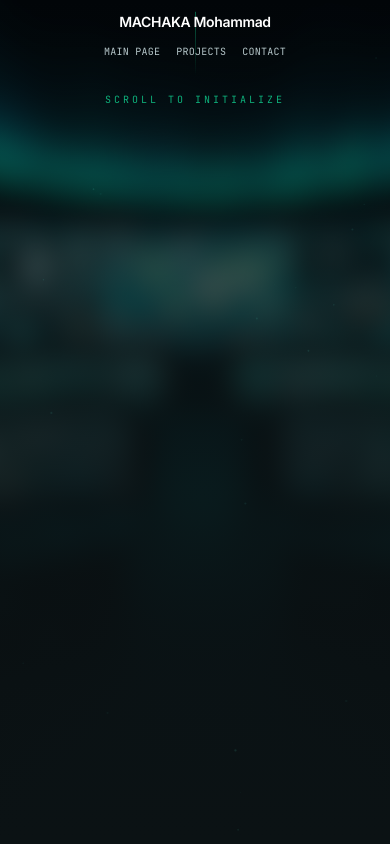
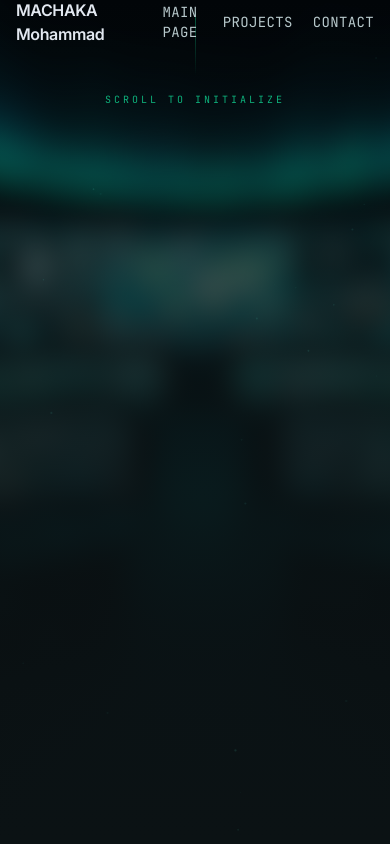
Before and after one commit to moudimash99/Personal-Website, a Next.js app: page / in a window 390 px wide. Shown: the top 844 px of the page. Built offline with nearby package versions, Linux system fonts and the light colour scheme.

Commit message:
revert: rollback Nav.tsx to original transparent styling

```diff
--- a/components/Nav.tsx
+++ b/components/Nav.tsx
@@ -21,11 +21,11 @@ export default function Nav() {
   }, [])
 
   return (
-    <div className={`fixed top-0 inset-x-0 z-40 transition-all duration-300 ${scrolled ? 'bg-[#020617]/50 backdrop-blur-md border-b border-white/5' : ''}`}>
+    <div className={`fixed top-0 inset-x-0 z-40 transition-colors ${scrolled ? 'backdrop-blur border-b border-border/60 supports-[backdrop-filter]:bg-background/75' : ''}`}>
       <Container>
-        <div className="min-h-[2.75rem] py-3 md:py-0 md:h-11 flex flex-col md:flex-row items-center justify-between gap-3 md:gap-0">
-          <Link href="/" className="text-white hover:text-teal-400 transition-colors font-semibold tracking-tight text-sm md:text-base">{profile.name}</Link>
-          <nav className="flex items-center gap-4 md:gap-5 text-[10px] sm:text-xs md:text-sm font-mono tracking-wide">
+        <div className="h-11 flex items-center justify-between">
+          <Link href="/" className="font-semibold tracking-tight">{profile.name}</Link>
+          <nav className="flex items-center gap-5 text-sm font-mono tracking-wide">
             <Link href="/" className="text-muted hover:text-accent-300 transition-colors">MAIN PAGE</Link>
             <Link href="/projects" className="text-muted hover:text-accent-300 transition-colors">PROJECTS</Link>
             <Link href="/contact" className="text-muted hover:text-accent-300 transition-colors">CONTACT</Link>
```
